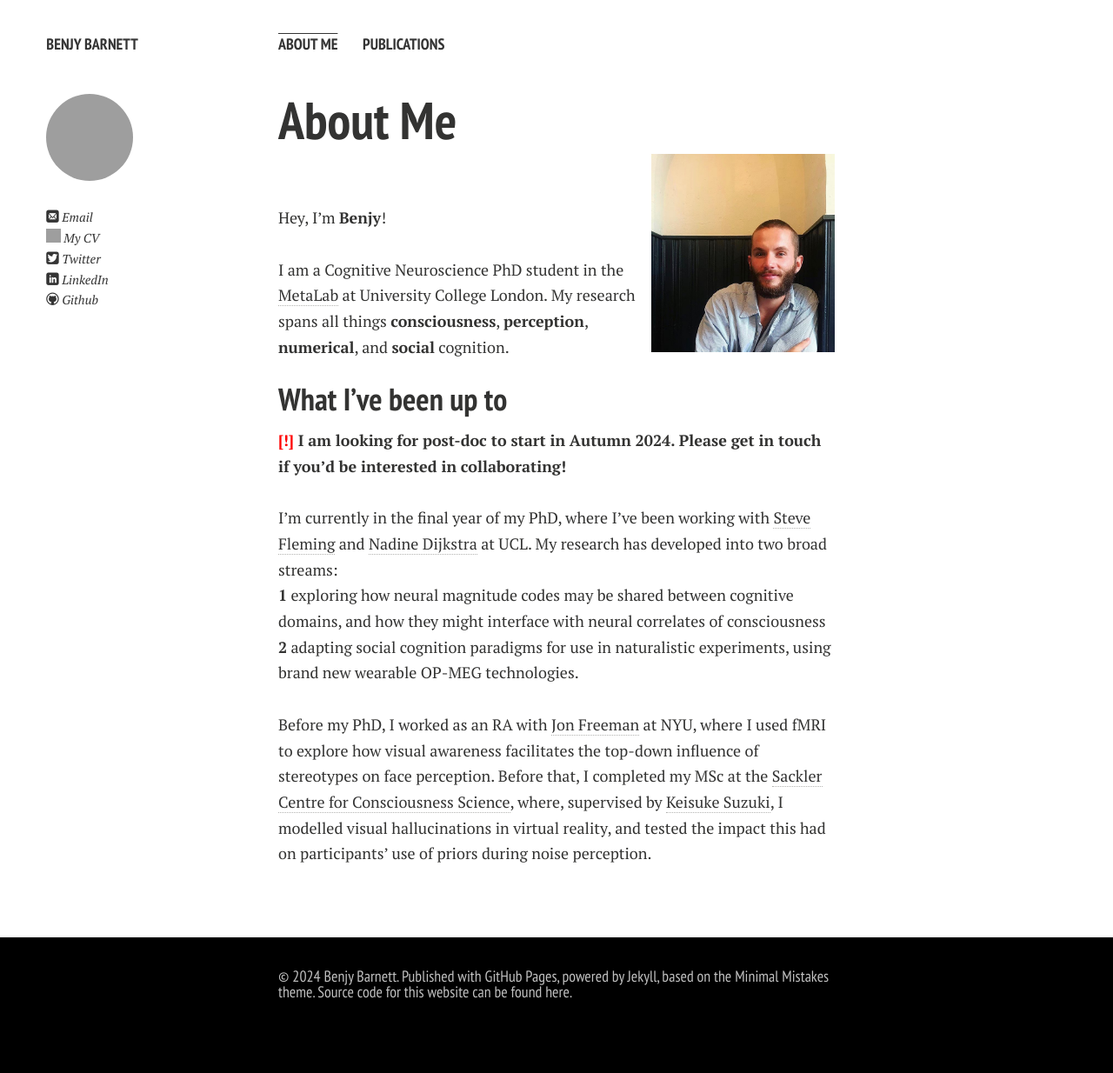
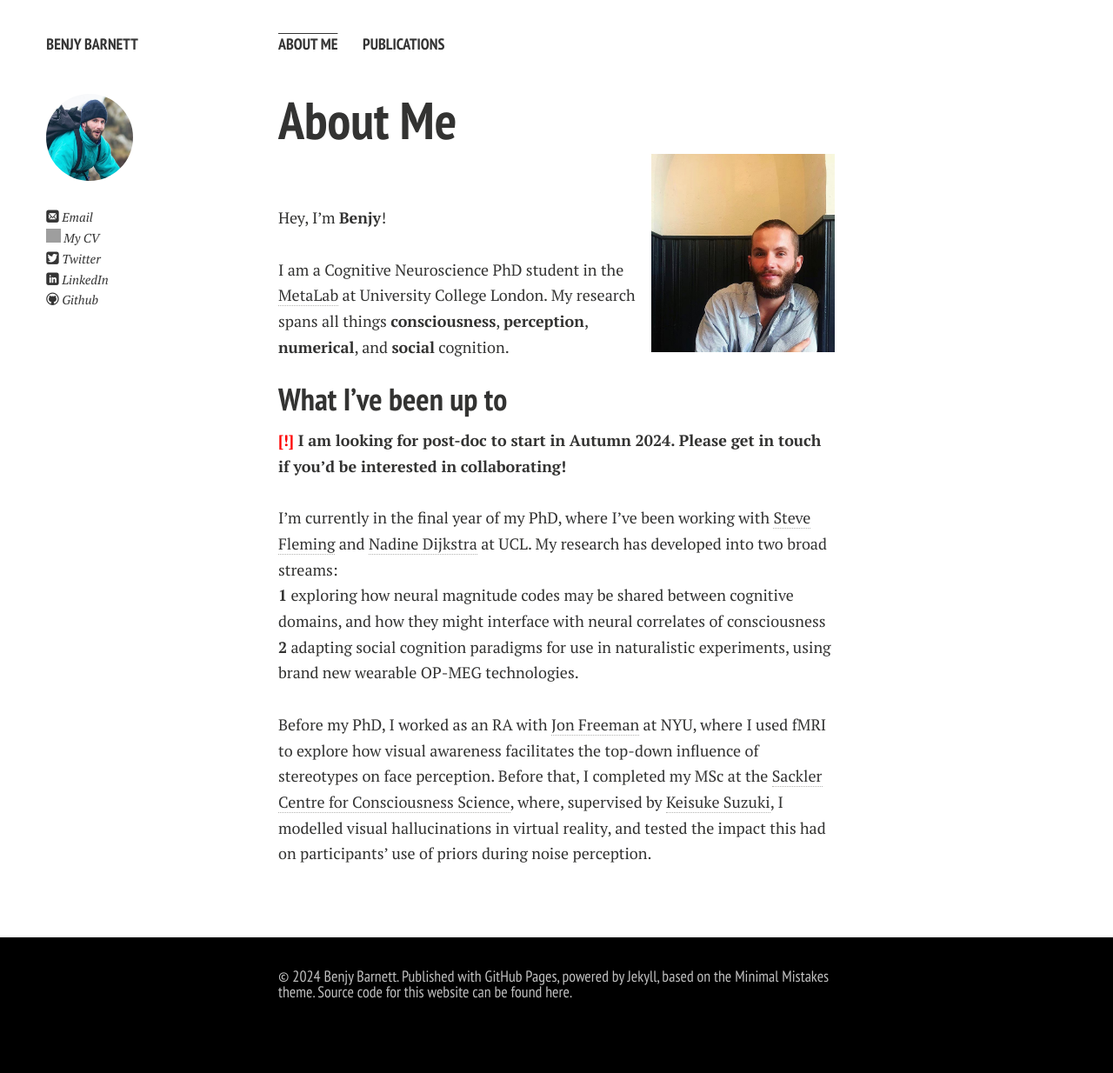
Before and after one commit to benjybarnett/benjybarnett.github.io, a Jekyll site: the page built from index.md, in a window 1280 px wide. Shown: the whole page at 87% size. Built offline with Jekyll 4.4.1, drawn with Linux system fonts in a browser that asks for light colours; nearby versions of some CDN libraries; comment, search, counter and statistics services are not loaded; a style sheet for code colours, icons or effects is not loaded; our own code applies the rules of GitHub Pages for plain Markdown files.

Commit message:
update config

```diff
--- a/_config.yml
+++ b/_config.yml
@@ -7,7 +7,7 @@ title: Benjy Barnett
 # Owner/author information
 owner:
   name: Benjy Barnett
-  avatar: /me2.jpeg
+  avatar: me2.jpg
   #bio: Two roads diverged in woods, I took the one less traveled by.
   email: benjy.barnett.20@ucl.ac.uk
   cv: https://benjybarnett.github.io/file/CV.pdf
```
